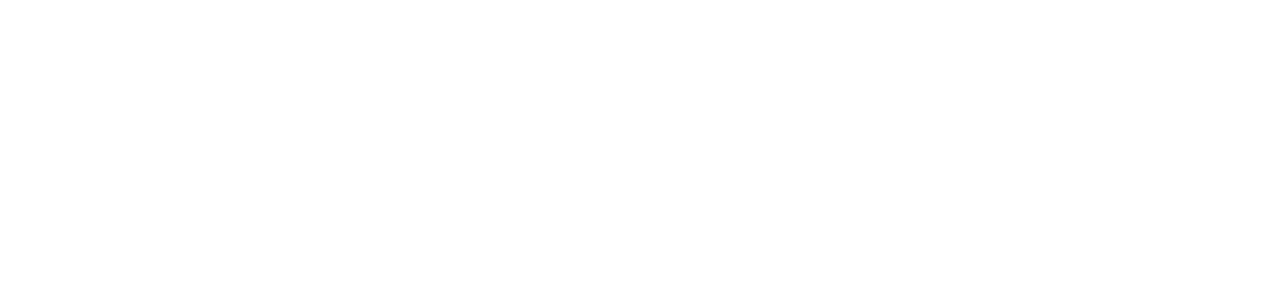
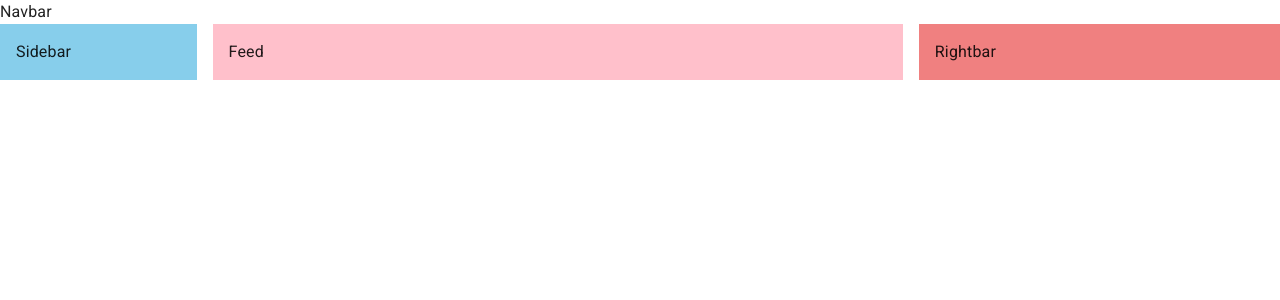
Before and after one commit to DenysBorysiuk/mui-project, a React (Vite) app: page / in a window 1280 px wide. Shown: the top 300 px of the page. Built offline with nearby package versions, Linux system fonts and the light colour scheme.

Commit message:
add components

```diff
--- a/src/App.tsx
+++ b/src/App.tsx
@@ -1,5 +1,20 @@
-import Container from '@mui/material/Container';
+import { Box, Stack } from '@mui/material';
+import Feed from './components/Feed';
+import Rightbar from './components/Rightbar';
+import Sidebar from './components/Sidebar';
+import Navbar from './components/Navbar';
 
-export default function App() {
-  return <Container maxWidth="sm"></Container>;
-}
+const App = () => {
+  return (
+    <Box>
+      <Navbar />
+      <Stack direction="row" spacing={2} justifyContent="space-between">
+        <Sidebar />
+        <Feed />
+        <Rightbar />
+      </Stack>
+    </Box>
+  );
+};
+
+export default App;
--- /dev/null
+++ b/src/components/Feed.tsx
@@ -0,0 +1,11 @@
+import { Box } from '@mui/material';
+
+const Feed = () => {
+  return (
+    <Box bgcolor="pink" flex={4} p={2}>
+      Feed
+    </Box>
+  );
+};
+
+export default Feed;
--- /dev/null
+++ b/src/components/Navbar.tsx
@@ -0,0 +1,7 @@
+import React from 'react';
+
+const Navbar = () => {
+  return <div>Navbar</div>;
+};
+
+export default Navbar;
--- /dev/null
+++ b/src/components/Rightbar.tsx
@@ -0,0 +1,11 @@
+import { Box } from '@mui/material';
+
+const Rightbar = () => {
+  return (
+    <Box bgcolor="lightcoral" flex={2} p={2} sx={{ display: { xs: 'none', sm: 'block' } }}>
+      Rightbar
+    </Box>
+  );
+};
+
+export default Rightbar;
--- /dev/null
+++ b/src/components/Sidebar.tsx
@@ -0,0 +1,11 @@
+import { Box } from '@mui/material';
+
+const Sidebar = () => {
+  return (
+    <Box bgcolor="skyblue" flex={1} p={2} sx={{ display: { xs: 'none', sm: 'block' } }}>
+      Sidebar
+    </Box>
+  );
+};
+
+export default Sidebar;
--- a/src/main.tsx
+++ b/src/main.tsx
@@ -1,15 +1,15 @@
 import * as React from 'react';
 import * as ReactDOM from 'react-dom/client';
-import { ThemeProvider } from '@emotion/react';
-import { CssBaseline } from '@mui/material';
-import theme from './theme';
+// import { ThemeProvider } from '@emotion/react';
+import CssBaseline from '@mui/material/CssBaseline';
+// import theme from './theme';
 import App from './App';
 
 ReactDOM.createRoot(document.getElementById('root')!).render(
   <React.StrictMode>
-    <ThemeProvider theme={theme}>
-      <CssBaseline />
-      <App />
-    </ThemeProvider>
-  </React.StrictMode>,
+    {/* <ThemeProvider theme={theme}> */}
+    <CssBaseline />
+    <App />
+    {/* </ThemeProvider> */}
+  </React.StrictMode>
 );
--- a/src/theme.tsx
+++ b/src/theme.tsx
@@ -1,19 +1,19 @@
-import { createTheme } from '@mui/material/styles';
-import { red } from '@mui/material/colors';
+// import { createTheme } from '@mui/material/styles';
+// import { red } from '@mui/material/colors';
 
-// A custom theme for this app
-const theme = createTheme({
-  palette: {
-    primary: {
-      main: '#556cd6',
-    },
-    secondary: {
-      main: '#19857b',
-    },
-    error: {
-      main: red.A400,
-    },
-  },
-});
+// // A custom theme for this app
+// const theme = createTheme({
+//   palette: {
+//     primary: {
+//       main: '#556cd6',
+//     },
+//     secondary: {
+//       main: '#19857b',
+//     },
+//     error: {
+//       main: red.A400,
+//     },
+//   },
+// });
 
-export default theme;
+// export default theme;
```
